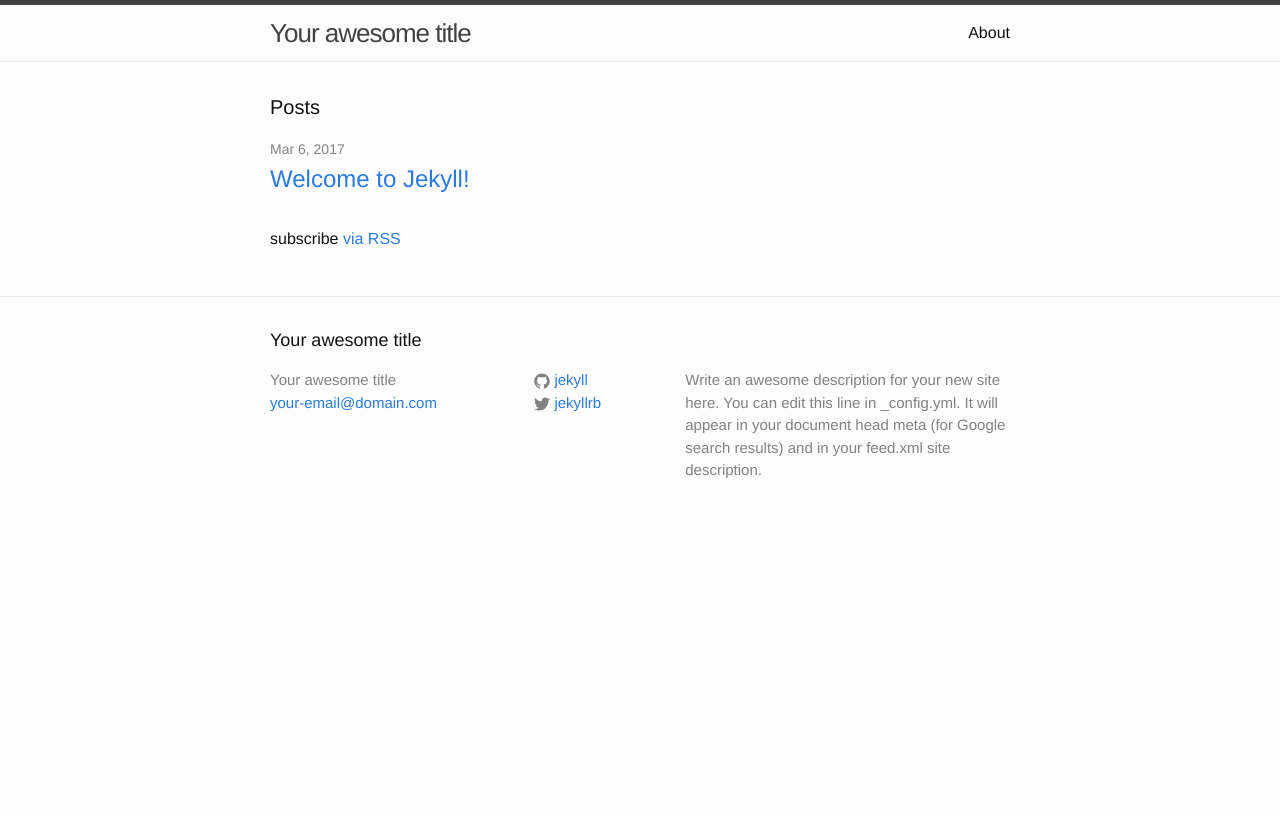
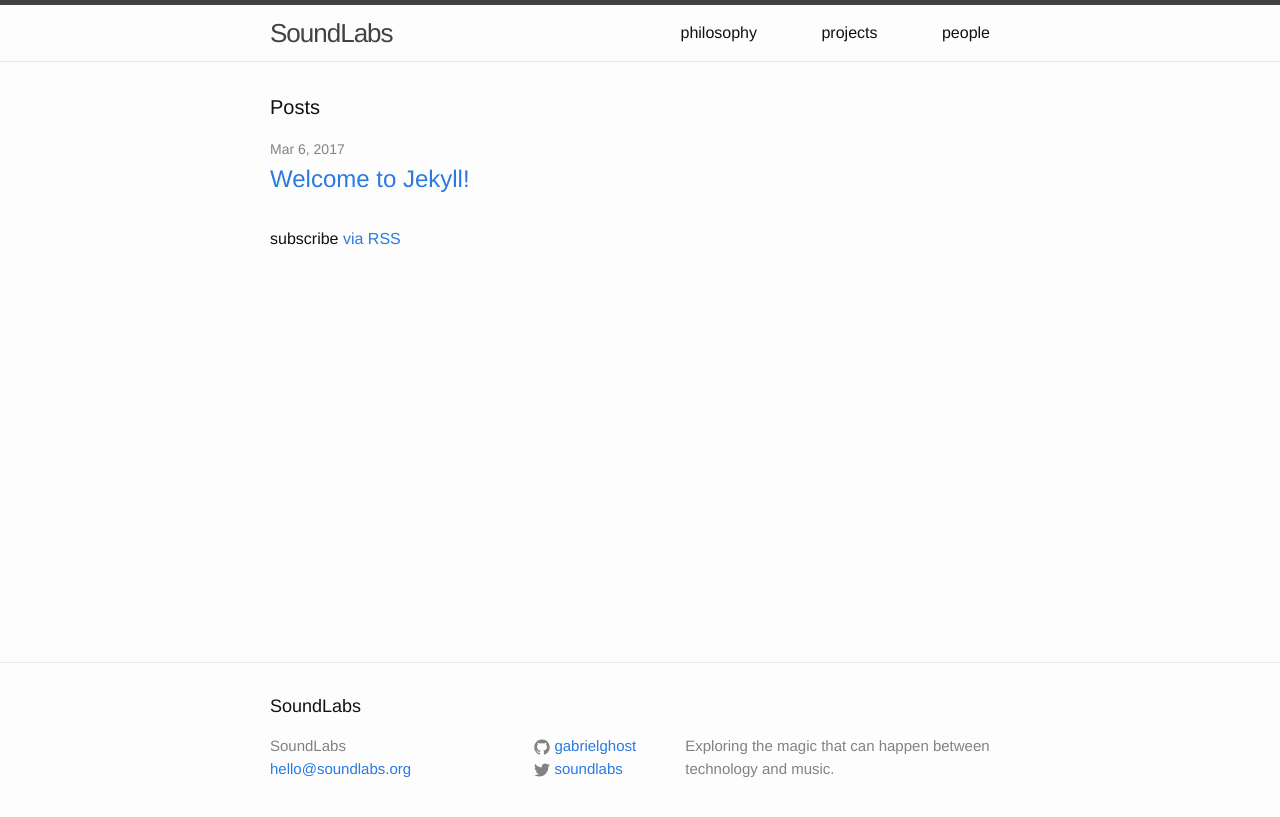
Before and after one commit to charliegavins/soundlabs, a Jekyll site: the page built from index.md, in a window 1280 px wide. Shown: the top 817 px of the page. Built offline with Jekyll 4.4.1, drawn with Linux system fonts in a browser that asks for light colours.

Commit message:
added content and a little formatting

```diff
--- a/_config.yml
+++ b/_config.yml
@@ -13,16 +13,13 @@
 # you will see them accessed via {{ site.title }}, {{ site.email }}, and so on.
 # You can create any custom variable you would like, and they will be accessible
 # in the templates via {{ site.myvariable }}.
-title: Your awesome title
-email: your-email@domain.com
-description: > # this means to ignore newlines until "baseurl:"
-  Write an awesome description for your new site here. You can edit this
-  line in _config.yml. It will appear in your document head meta (for
-  Google search results) and in your feed.xml site description.
-baseurl: "" # the subpath of your site, e.g. /blog
+title: SoundLabs
+email: hello@soundlabs.org
+description: Exploring the magic that can happen between technology and music.
+baseurl: ""
 url: "" # the base hostname & protocol for your site, e.g. http://example.com
-twitter_username: jekyllrb
-github_username:  jekyll
+twitter_username: soundlabs
+github_username:  gabrielghost
 
 # Build settings
 markdown: kramdown
--- a/_includes/header.html
+++ b/_includes/header.html
@@ -1,3 +1,4 @@
+
 <header class="site-header" role="banner">
 
   <div class="wrapper">
@@ -12,13 +13,12 @@
           <path fill="#424242" d="M18,13.516C18,14.335,17.335,15,16.516,15H1.484C0.665,15,0,14.335,0,13.516l0,0 c0-0.82,0.665-1.484,1.484-1.484h15.031C17.335,12.031,18,12.696,18,13.516L18,13.516z"/>
         </svg>
       </span>
+      <div class="trigger">
 
-      <div class="trigger">
-        {% for my_page in site.pages %}
-          {% if my_page.title %}
-          <a class="page-link" href="{{ my_page.url | relative_url }}">{{ my_page.title | escape }}</a>
-          {% endif %}
-        {% endfor %}
+          <a href="/philosophy" {% if page.url == "/philosophy/" %}class="page-link active"{% endif %} class="page-link"  >philosophy</a>
+
+          <a href="/projects" {% if page.url == "/projects/" %}class="page-link active"{% endif %} class="page-link">projects</a>
+          <a href="/people" {% if page.url == "/people/" %}class="page-link active"{% endif %} class="page-link" >people</a>
       </div>
     </nav>
 
--- a/_sass/minima.scss
+++ b/_sass/minima.scss
@@ -41,3 +41,15 @@ $on-laptop:        800px !default;
   "minima/layout",
   "minima/syntax-highlighting"
 ;
+.active{
+  color: blue;
+}
+.page-content{
+  min-height: 60vh;
+}
+.active{
+  background-color: rgb(166, 194, 230);
+}
+.page-link{
+  padding: 9px 20px 9px 20px !important;
+}
```
Also changed, not shown: about.md (deleted, +0 -15 lines), music-first-money-second.md (added, +24 -0 lines), peer-to-peer.md (added, +25 -0 lines), people.md (added, +5 -0 lines), philosophy.md (added, +13 -0 lines), projects.md (added, +17 -0 lines), song-rights-administration.md (added, +21 -0 lines), when-is-finished-finished?.md (added, +17 -0 lines).
